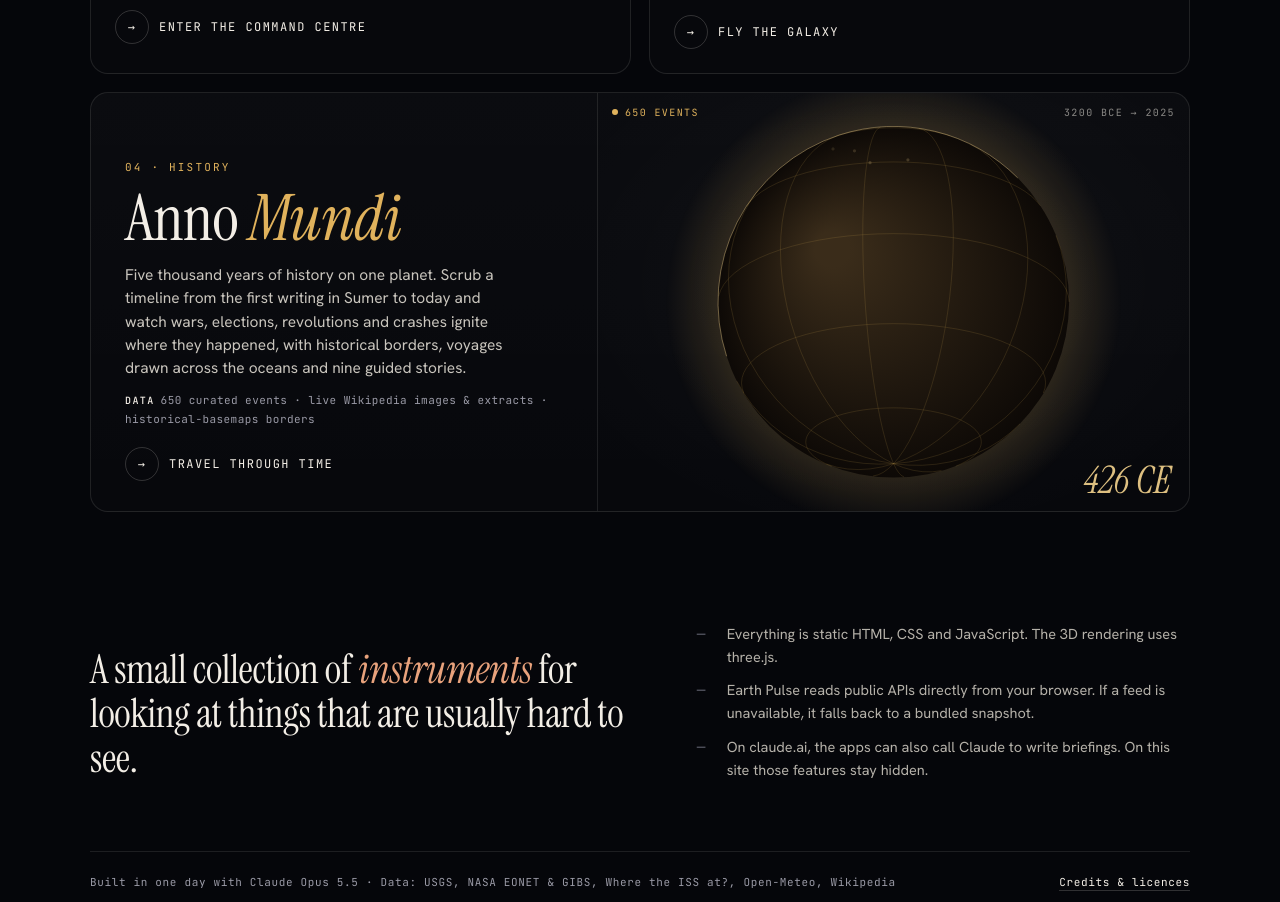
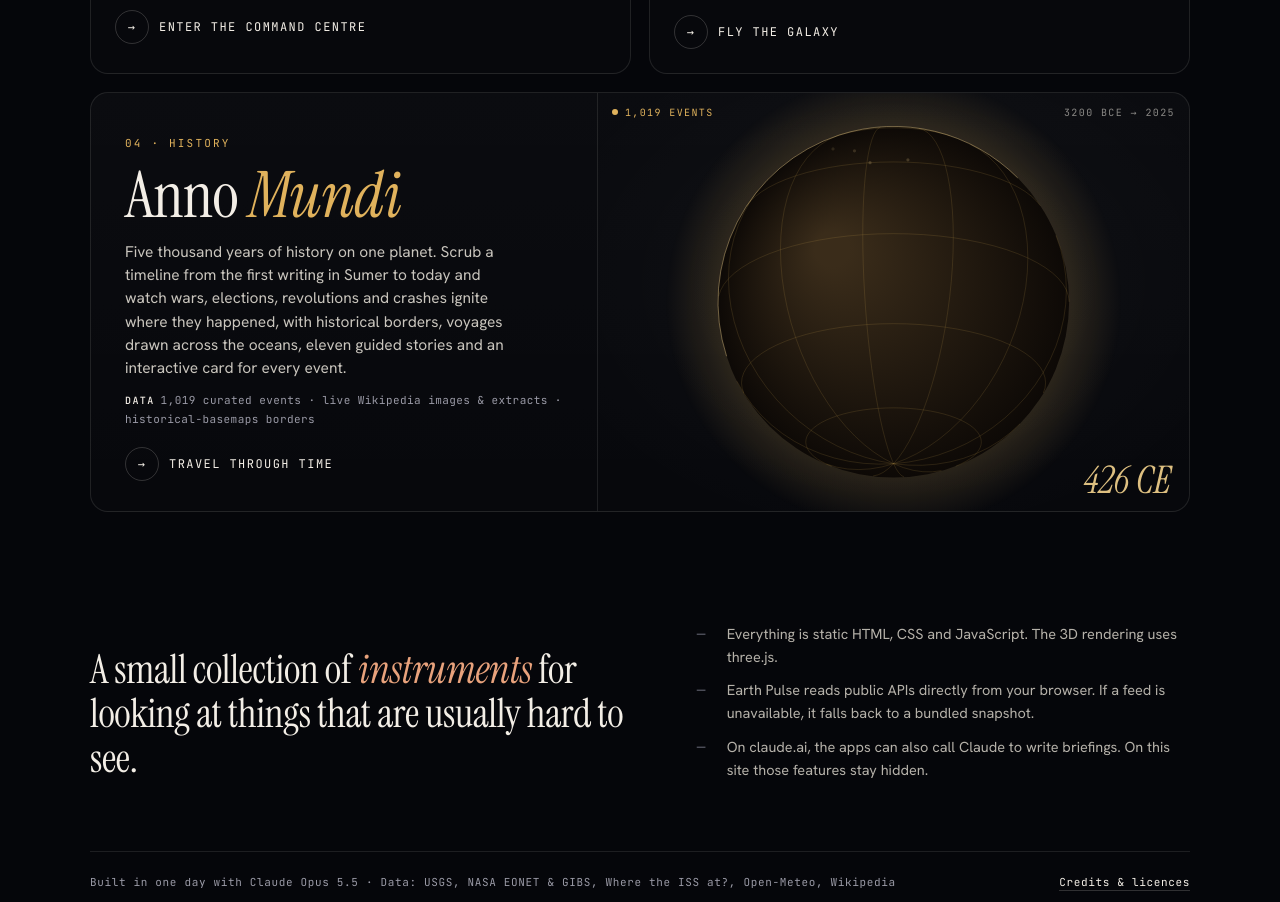
Before and after one commit to DanielaRosenn/showcase, a plain HTML site: page index.html in a window 1280 px wide. Shown: the part 1931-2833 px from the top of the page. Drawn offline with Linux system fonts and the light colour scheme; animation ran at ten frames a second.

Commit message:
Landing page: Anno Mundi now has 1,019 events and interactive cards
Co-Authored-By: Claude Opus 5.5 <noreply@anthropic.com>

```diff
--- a/index.html
+++ b/index.html
@@ -201,13 +201,13 @@ footer a:hover{border-color:var(--clay)}
     <a class="card feature rev rv" href="https://danielarosenn.github.io/anno-mundi/" style="--c:var(--gold);--glow:rgba(224,178,92,.35)">
       <div class="view">
         <canvas data-teaser="history" aria-hidden="true"></canvas>
-        <div class="hud"><span class="live"><i></i>650 events</span><span>3200 BCE → 2025</span></div>
+        <div class="hud"><span class="live"><i></i>1,019 events</span><span>3200 BCE → 2025</span></div>
       </div>
       <div class="body">
         <div class="num">04 · HISTORY</div>
         <h2>Anno <em>Mundi</em></h2>
-        <p class="what">Five thousand years of history on one planet. Scrub a timeline from the first writing in Sumer to today and watch wars, elections, revolutions and crashes ignite where they happened, with historical borders, voyages drawn across the oceans and nine guided stories.</p>
-        <p class="data"><b>DATA</b>650 curated events · live Wikipedia images &amp; extracts · historical-basemaps borders</p>
+        <p class="what">Five thousand years of history on one planet. Scrub a timeline from the first writing in Sumer to today and watch wars, elections, revolutions and crashes ignite where they happened, with historical borders, voyages drawn across the oceans, eleven guided stories and an interactive card for every event.</p>
+        <p class="data"><b>DATA</b>1,019 curated events · live Wikipedia images &amp; extracts · historical-basemaps borders</p>
         <span class="go"><span class="ar" aria-hidden="true">→</span>Travel through time</span>
       </div>
     </a>
```
